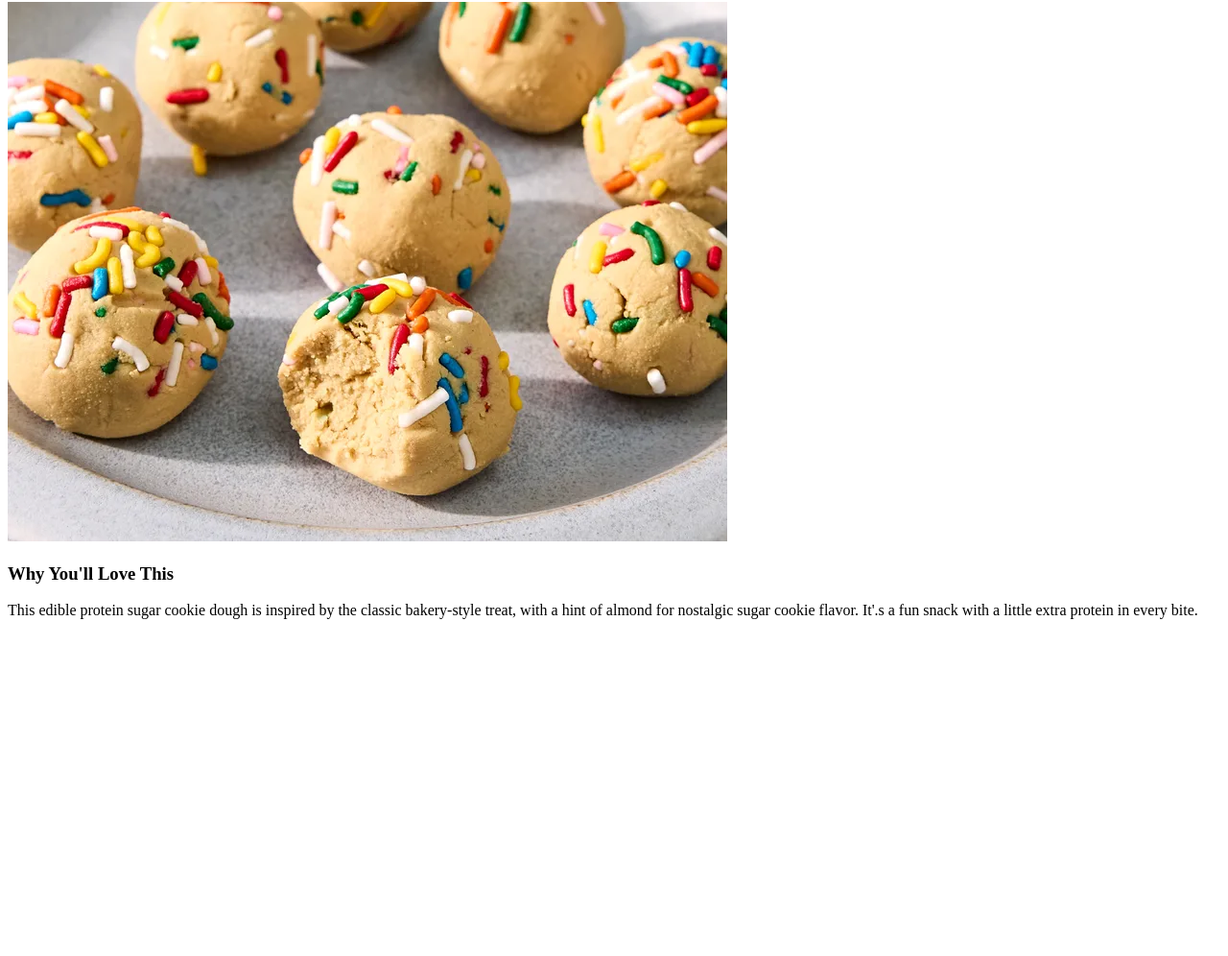
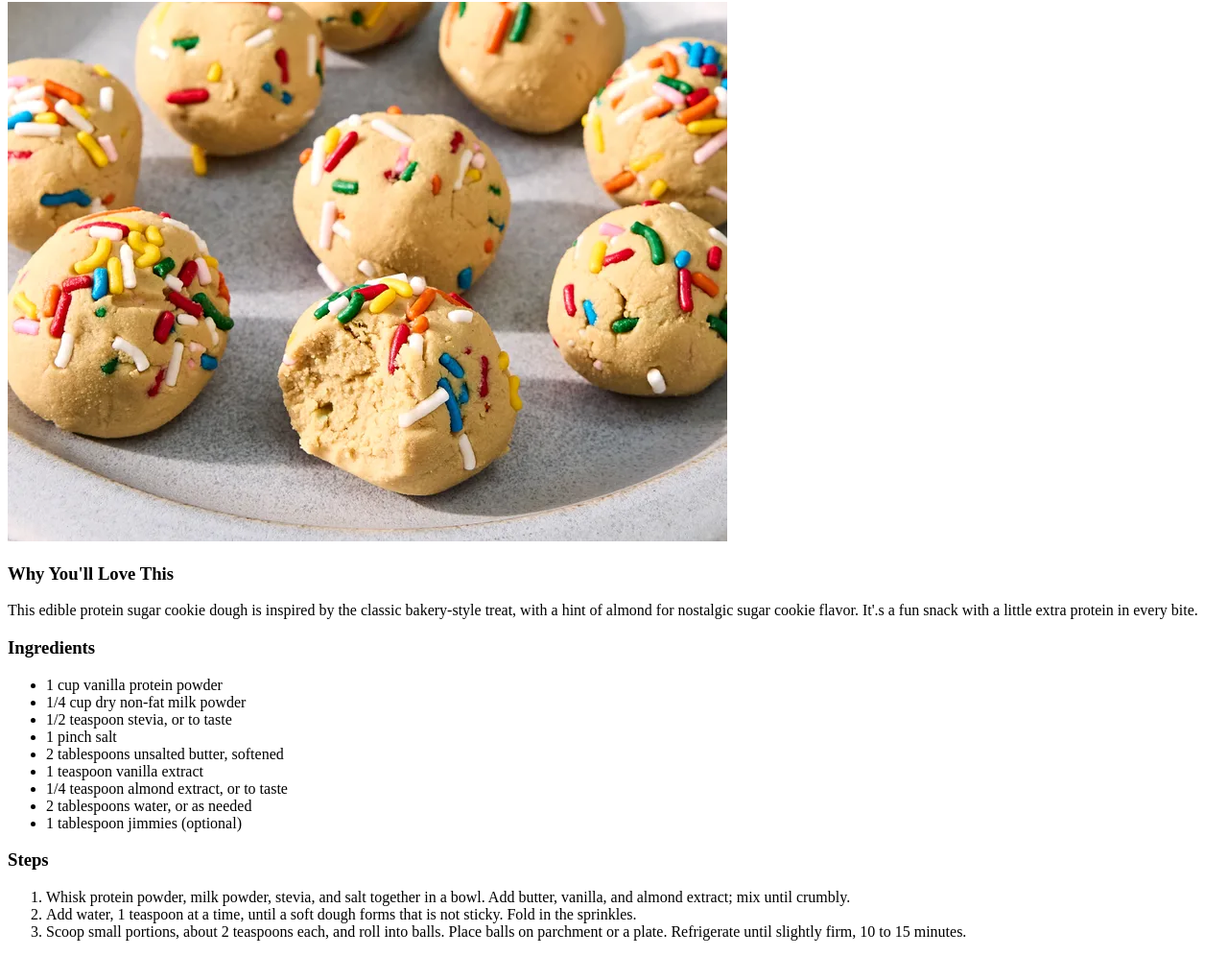
Before and after one commit to alexandreimago1-bit/odin-recipes, a plain HTML site: page recipes/Sugar-Cookie-Dough-Protein-Cookies.html in a window 1280 px wide. Shown: the part 104-1100 px from the top of the page at 96% size. Before the commit the page ends 800 px from the top, so only its background shows below. Drawn offline with Linux system fonts and the light colour scheme.

Commit message:
finished page 3 and added a link to page 3 in the home page

```diff
--- a/recipes/Sugar-Cookie-Dough-Protein-Cookies.html
+++ b/recipes/Sugar-Cookie-Dough-Protein-Cookies.html
@@ -16,6 +16,29 @@
         for nostalgic sugar cookie flavor. It&#39;.s a fun snack
         with a little extra protein in every bite.
     </p>
+    <p>
+        <h3>Ingredients</h3>
+        <ul>
+            <li>1 cup vanilla protein powder</li>
+            <li>1/4 cup dry non-fat milk powder</li>
+            <li>1/2 teaspoon stevia, or to taste</li>
+            <li>1 pinch salt</li>
+            <li>2 tablespoons unsalted butter, softened</li>
+            <li>1 teaspoon vanilla extract</li>
+            <li>1/4 teaspoon almond extract, or to taste</li>
+            <li>2 tablespoons water, or as needed</li>
+            <li>1 tablespoon jimmies (optional)</li>
+        </ul>
+    </p>
+
+    <p>
+        <h3>Steps</h3>
+        <ol>
+            <li>Whisk protein powder, milk powder, stevia, and salt together in a bowl. Add butter, vanilla, and almond extract; mix until crumbly.</li>
+            <li>Add water, 1 teaspoon at a time, until a soft dough forms that is not sticky. Fold in the sprinkles.</li>
+            <li>Scoop small portions, about 2 teaspoons each, and roll into balls. Place balls on parchment or a plate. Refrigerate until slightly firm, 10 to 15 minutes.</li>
+        </ol>
+    </p>
 
 </body>
 </html>
```
